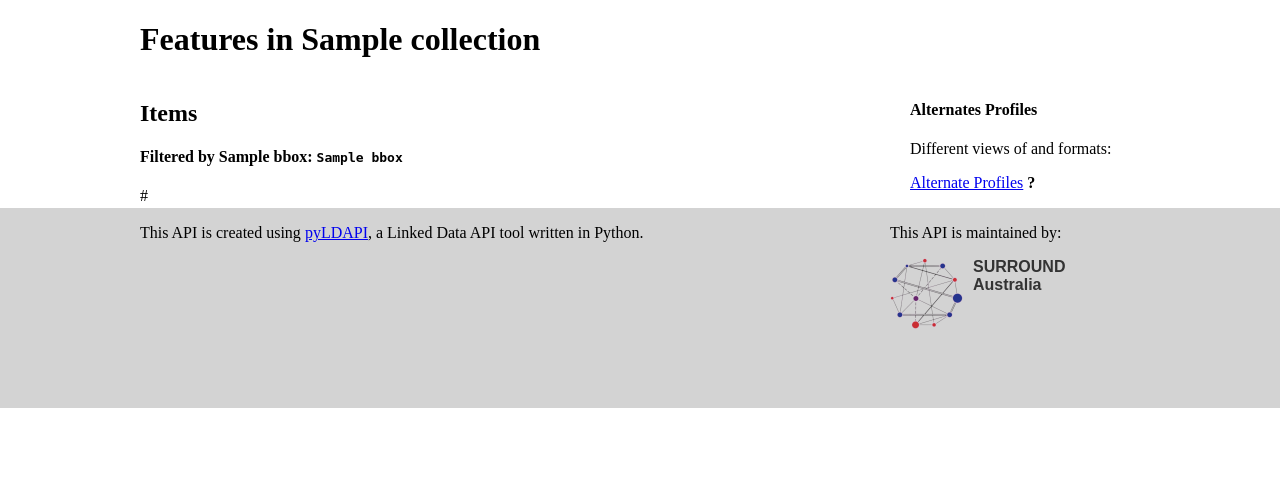
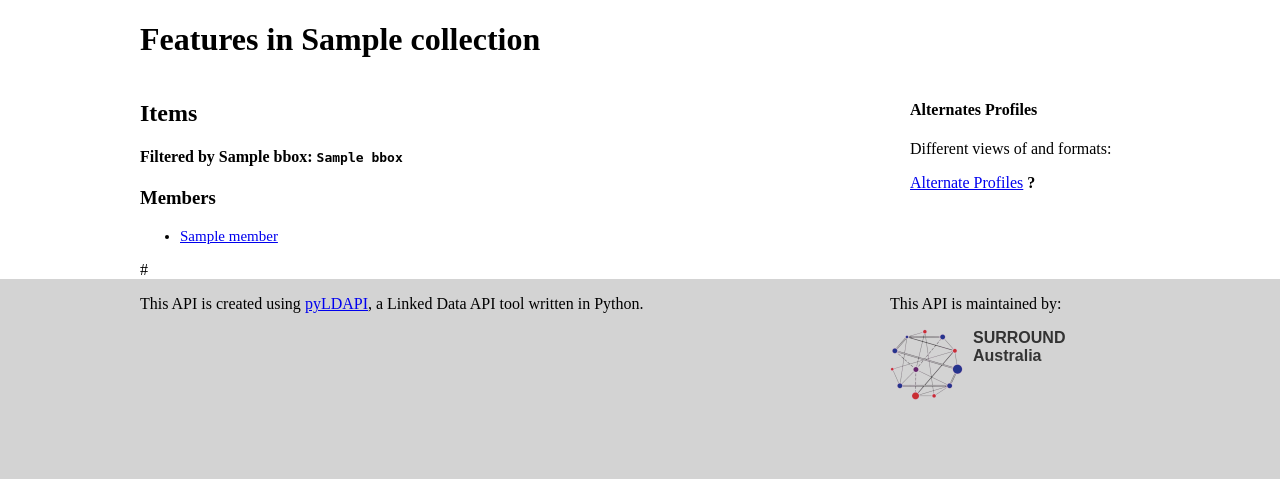
Before and after one commit to surroundaustralia/ogcldapi, a Python web app: template app/templates/features.html in a window 1280 px wide. Shown: the part 250-735 px from the top of the page. Run offline with Jinja, Linux system fonts and the light colour scheme; the template is opened without the code that fills it: most values are stand-ins (such as "Sample title", 1, 10 or a date in 2020); some libraries are stand-ins or nearby versions.

Commit message:
Pagination stub
Former-commit-id: a519109911c3f3a9e893cb0ef70635de3628b8d8

```diff
--- a/app/api/features.py
+++ b/app/api/features.py
@@ -101,6 +101,9 @@ class FeaturesList:
         #     self.features.append(
         #         (str(s), identifier, title, description)
         #         )
+        start = (self.page-1)*self.per_page
+        end = start + self.per_page
+        self.filtered_features = self.features[start:end]
         self.bbox_type = None
 
     def get_feature_uris_by_bbox(self):
@@ -267,7 +270,7 @@ class FeaturesRenderer(ContainerRenderer):
                 None,
                 None,
                 [(LANDING_PAGE_URL + "/collections/" + self.feature_list.collection.identifier + "/items/" + x[1], x[2])
-                 for x in self.feature_list.features],
+                 for x in self.feature_list.filtered_features],
                 self.feature_list.feature_count,
                 profiles={"oai": profile_openapi, "geosp": profile_geosparql},
                 default_profile_token="oai"
--- a/app/templates/features.html
+++ b/app/templates/features.html
@@ -3,6 +3,7 @@
     <div>
         <h1>Features in {{ collection.title }}</h1>
     </div>
+
     <div id="maincontent">
         <h2>Items</h2>
         {% if bbox %}
@@ -10,6 +11,14 @@
         {% endif %}
         <div class="data-container"></div>
         <div id="pagination-features"></div>
+        <div style="grid-column: 1; grid-row: 3;">
+            <h3>Members</h3>
+                <ul>
+                {%- for member in members -%}
+                <li><a href="{{ member[0] }}">{{ member[1] }}</a></li>
+                {%- endfor -%}
+                </ul>
+        </div>
         <div>
             {{ page_links }}
         </div>
```
